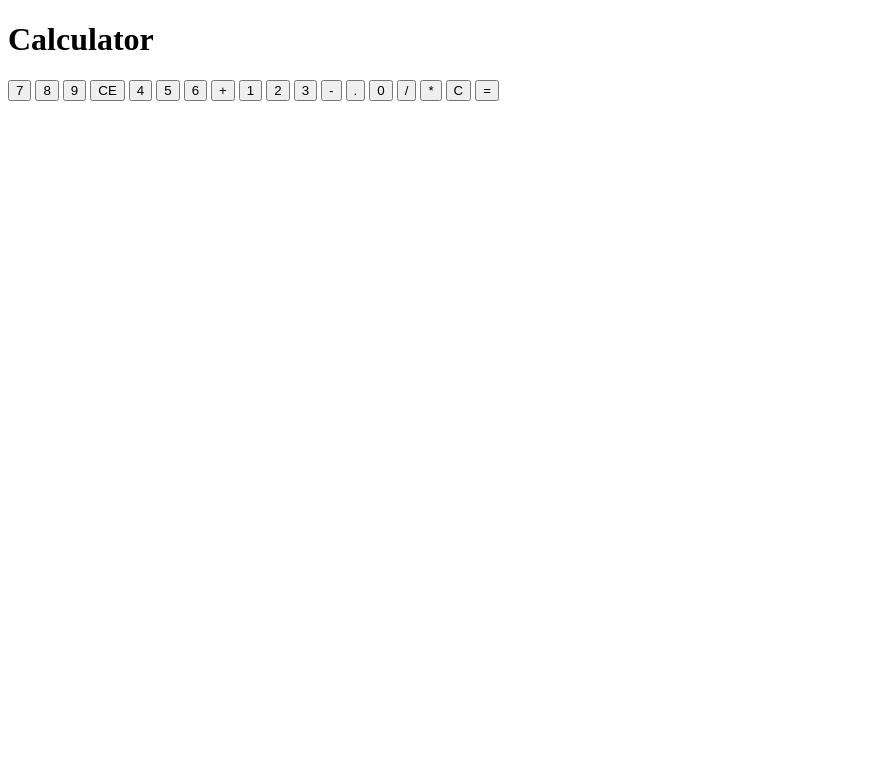
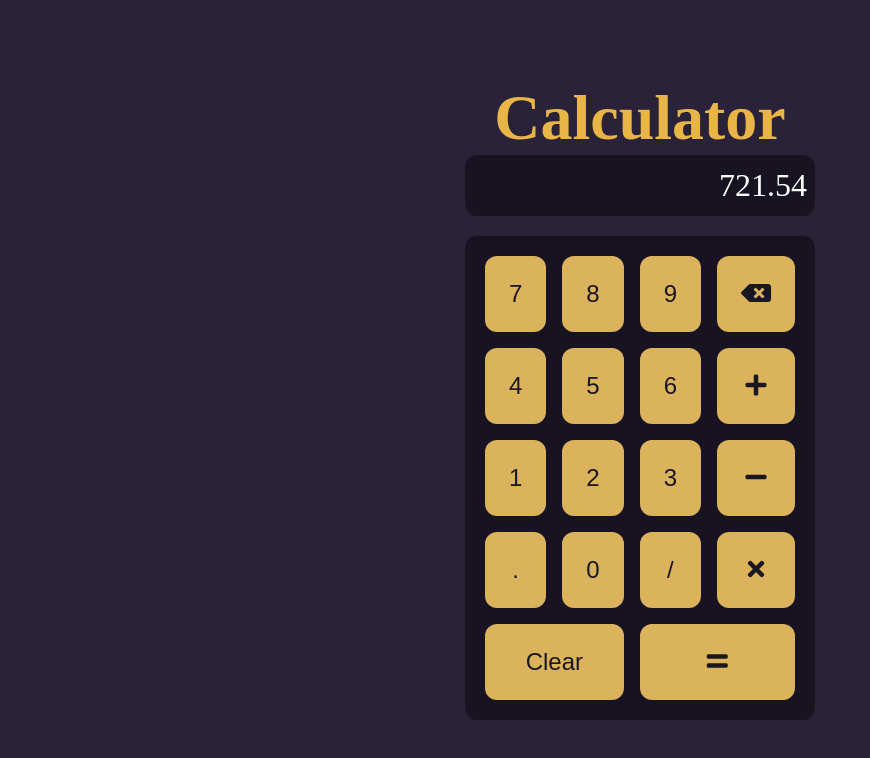
Before and after one commit to JoshuahBoardman/Basic-Calculator-App, a plain HTML site: page index.html in a window 1280 px wide. Shown: the whole page, without its empty margins (0-870 px from the left). Drawn offline with Linux system fonts and the light colour scheme; a web font is replaced by a local one.

Commit message:
Finished the base css

```diff
--- a/index.html
+++ b/index.html
@@ -4,6 +4,10 @@
     <meta charset="UTF-8">
     <meta http-equiv="X-UA-Compatible" content="IE=edge">
     <meta name="viewport" content="width=device-width, initial-scale=1.0">
+    <link rel="preconnect" href="https://fonts.googleapis.com">
+    <link rel="preconnect" href="https://fonts.gstatic.com" crossorigin>
+    <link href="https://fonts.googleapis.com/css2?family=Lusitana:wght@400;700&display=swap" rel="stylesheet">
+    <link rel="stylesheet" href="https://use.fontawesome.com/releases/v5.15.4/css/all.css" integrity="sha384-DyZ88mC6Up2uqS4h/KRgHuoeGwBcD4Ng9SiP4dIRy0EXTlnuz47vAwmeGwVChigm" crossorigin="anonymous">
     <link rel="stylesheet" href="style.css">
     <script src="app.js" defer></script>
     <title>Basic Calculator App</title>
@@ -12,26 +16,36 @@
     <div class="content-wrapper">
         <div class="calculator">
             <h1 class="title">Calculator</h1>
-            <div class="display"></div>
+            <div class="display">721.54</div>
             <div class="calculator-buttons">
-                <button class="btn">7</button>
-                <button class="btn">8</button>
-                <button class="btn">9</button>
-                <button class="btn">CE</button>
-                <button class="btn">4</button>
-                <button class="btn">5</button>
-                <button class="btn">6</button>
-                <button class="btn">+</button>
-                <button class="btn">1</button>
-                <button class="btn">2</button>
-                <button class="btn">3</button>
-                <button class="btn">-</button>
-                <button class="btn">.</button>
-                <button class="btn">0</button>
-                <button class="btn">/</button>
-                <button class="btn">*</button>
-                <button class="btn">C</button>
-                <button class="btn">=</button>
+                <button class="btn btn-7">7</button>
+                <button class="btn btn-8">8</button>
+                <button class="btn btn-9">9</button>
+                <button class="btn btn-back">
+                    <i class="fas fa-backspace"></i>
+                </button>
+                <button class="btn btn-4">4</button>
+                <button class="btn btn-5">5</button>
+                <button class="btn btn-6">6</button>
+                <button class="btn btn-plus">
+                    <i class="fas fa-plus"></i>
+                </button>
+                <button class="btn btn-1">1</button>
+                <button class="btn btn-2">2</button>
+                <button class="btn btn-3">3</button>
+                <button class="btn btn-minus">
+                    <i class="fas fa-minus"></i>
+                </button>
+                <button class="btn btn-decimal">.</button>
+                <button class="btn btn-0">0</button>
+                <button class="btn btn-slash">/</button>
+                <button class="btn btn-times">
+                    <i class="fas fa-times"></i>
+                </button>
+                <button class="btn btn-clear">Clear</button>
+                <button class="btn btn-equals">
+                    <i class="fas fa-equals"></i>
+                </button>
             </div>
         </div>
     </div>
--- a/style.css
+++ b/style.css
@@ -0,0 +1,96 @@
+/* Global styles */
+
+*,
+*::before,
+*::after {
+    box-sizing: border-box;
+    padding: 0;
+    margin: 0;
+}
+
+body {
+    font-family: 'Lusitana', serif;
+    background-color: #292238;
+    color: #fff;
+
+}
+
+.content-wrapper {
+    display: flex;
+    flex-direction: column;
+    justify-content: center;
+    align-items: center;
+    min-height: 100vh;
+}
+
+.calculator {
+    display: flex;
+    flex-direction: column;
+    justify-content: center;
+    align-items: center;
+}
+
+/* Typography */
+
+.title {
+    font-size: 4rem;
+    font-weight: 700;
+    color: #e8b546;
+    margin-bottom: 0rem;
+}
+
+/* Layout */
+
+.display {
+    font-size: 2rem;
+    background-color: #171320;
+    border: 0;
+    border-radius: .75rem;
+    display: flex;
+    justify-content: right;
+    align-items: center;
+    width: 100%;
+    padding: .75rem .5rem;
+    margin-bottom: 1.25rem;
+}
+
+.calculator-buttons {
+    background-color: #171320;
+    border-radius: .75rem;
+    display: grid;
+    grid-template-areas:
+    "btn-7 btn-8 btn-9 btn-back"
+    "btn-4 btn-5 btn-6 btn-plus"
+    "btn-1 btn-2 btn-3 btn-minus"
+    "btn-decimal btn-0 btn-slash btn-times"
+    "btn-clear btn-clear btn-equals btn-equals";
+    gap: 1rem;
+    width: 100%;
+    padding: 1.25rem;
+}
+
+/* Components */
+
+.calculator-buttons .btn {
+    font-size: 1.5rem;
+    background-color: #dbb35c;
+    color: #191721;
+    border: 0;
+    border-radius: .75rem;
+    padding: 1.5rem;
+    cursor: pointer;
+    transition-duration: .1s;
+}
+
+.calculator-buttons .btn:hover {
+    background-color: #e4c686;
+    transition-duration: .1s;
+}
+
+.calculator-buttons .btn-clear {
+    grid-area: btn-clear;
+}
+
+.calculator-buttons .btn-equals {
+    grid-area: btn-equals;
+}
```
